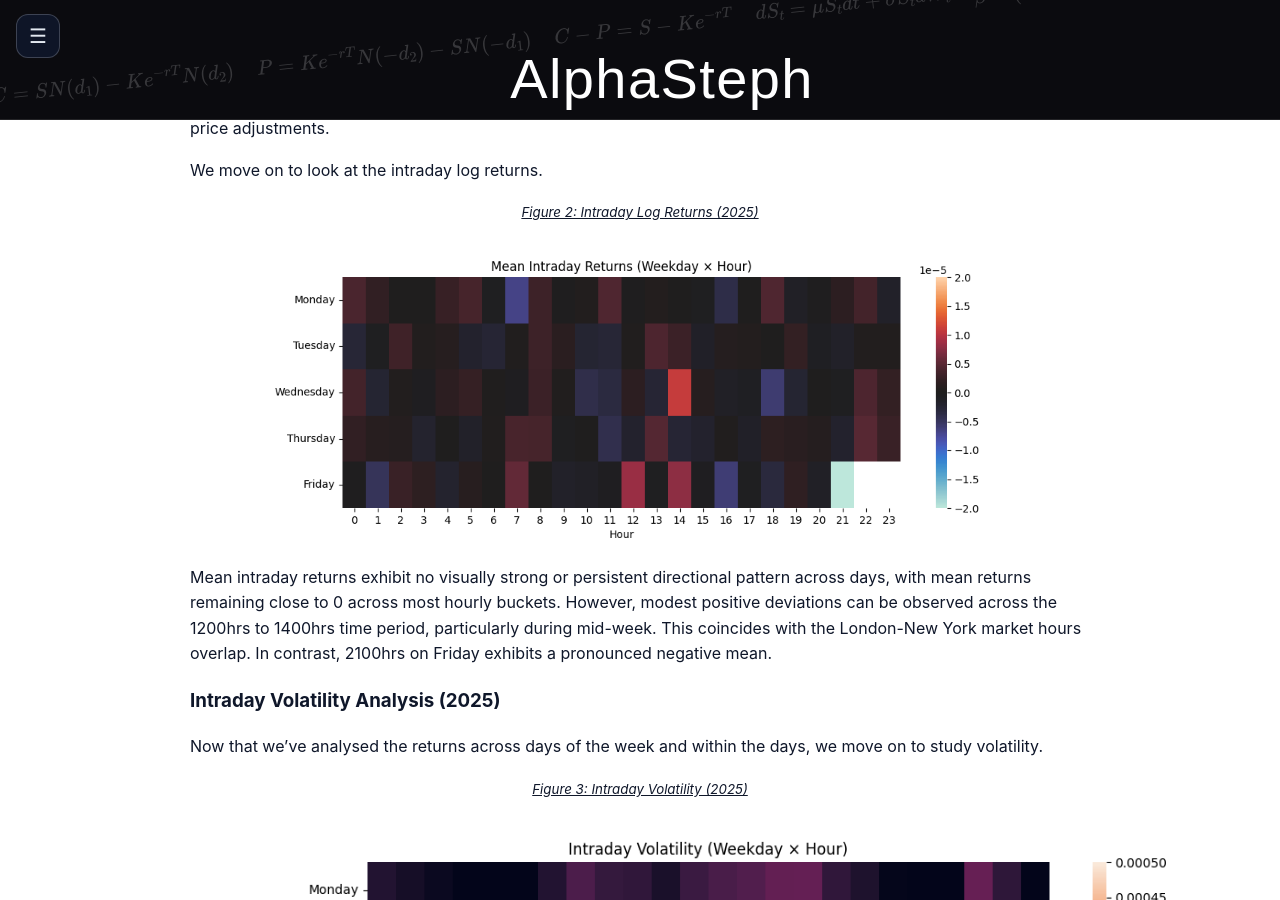
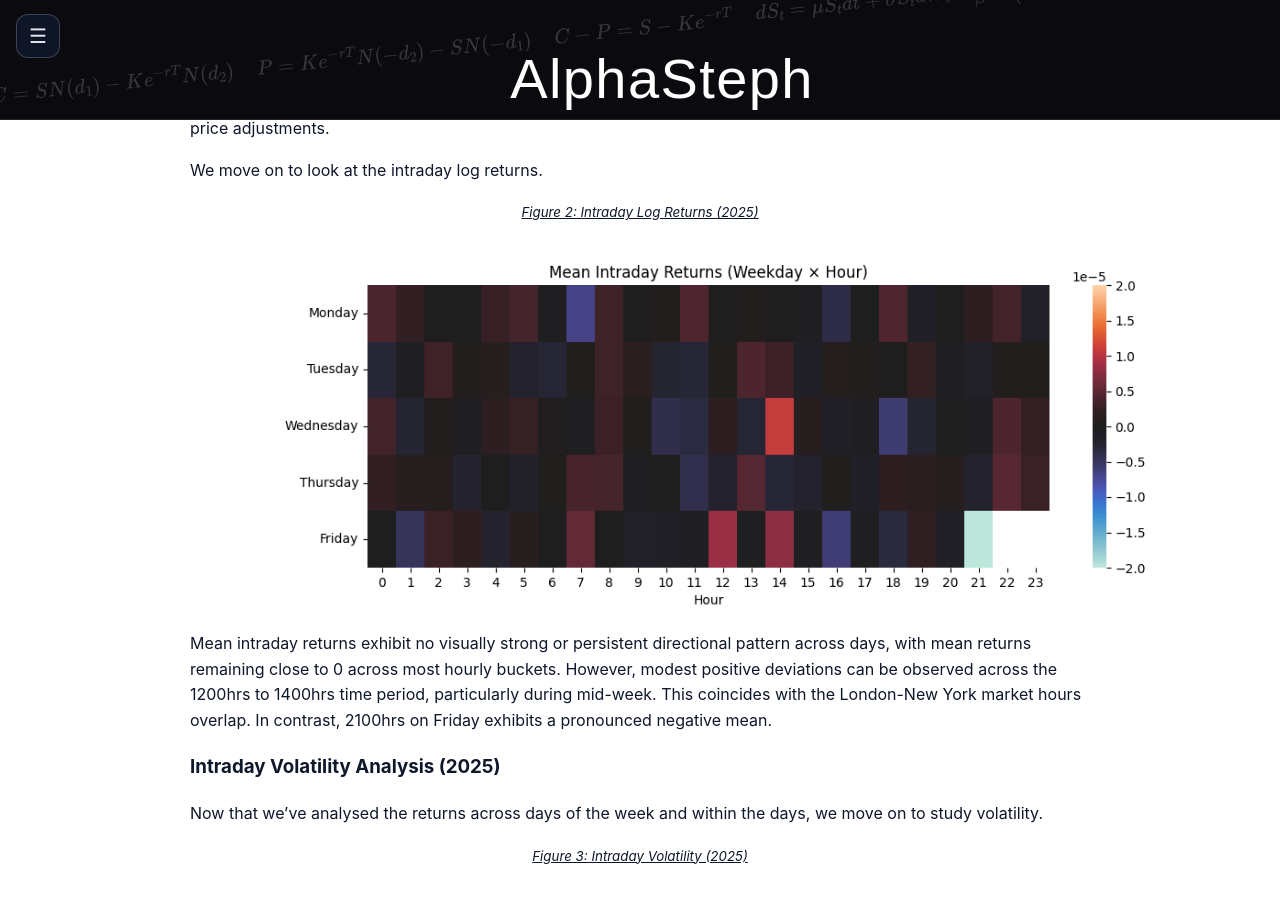
Before and after one commit to sljy1995/StephTheAlpha, a Jekyll site: the page built from _posts/2026-01-05-studying-the-daily-seasonality-of-eurusd.md, in a window 1280 px wide and 900 px high, scrolled down 2063 px. Built offline with Jekyll 4.4.1, drawn with Linux system fonts in a browser that asks for light colours; some web fonts are replaced; comment, search, counter and statistics services are not loaded.

Commit message:
Adjust image width for intraday log returns
Increased the width of the intraday log returns image from 900 to 1100 pixels for better visibility.

```diff
--- a/_posts/2026-01-05-studying-the-daily-seasonality-of-eurusd.md
+++ b/_posts/2026-01-05-studying-the-daily-seasonality-of-eurusd.md
@@ -75,7 +75,7 @@ We move on to look at the intraday log returns.
    </em></small>
   </p>
   <p align="center">
-    <img src="/assets/img/eurusd/intraday_ret.png" alt="Intraday Log Returns for 2025" width="900">
+    <img src="/assets/img/eurusd/intraday_ret.png" alt="Intraday Log Returns for 2025" width="1100">
   </p>
 </figure>
 
```
